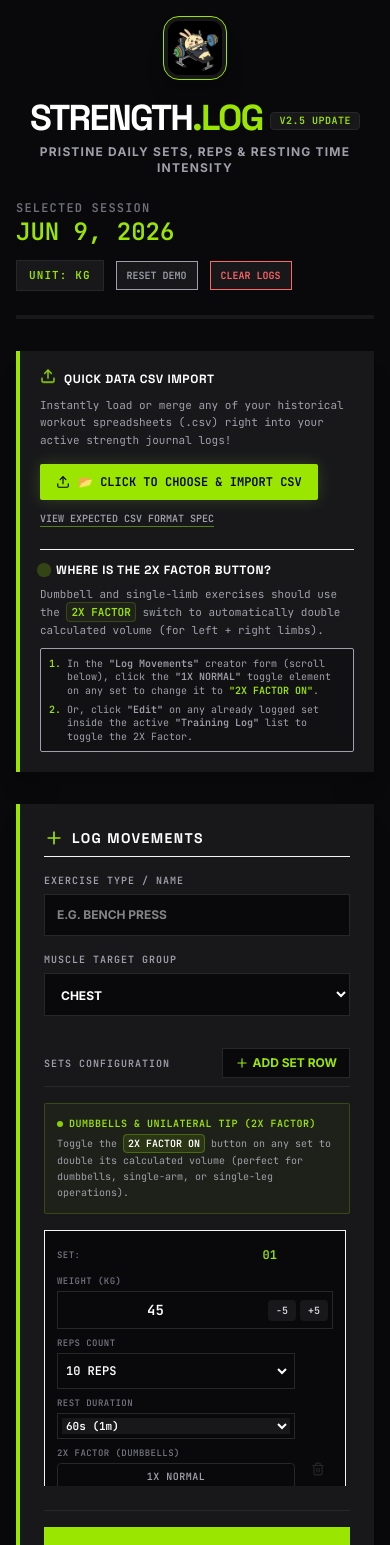
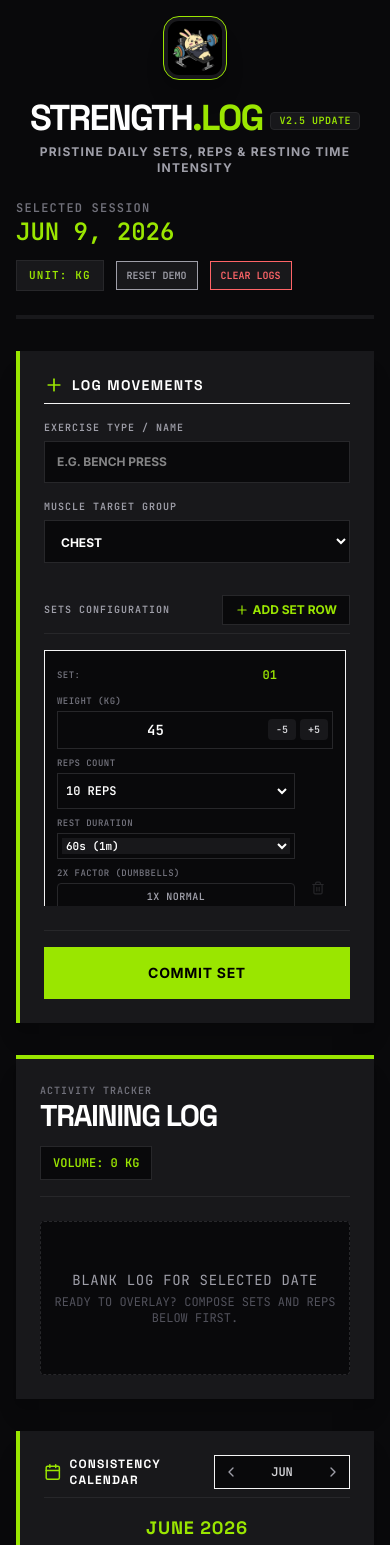
Before and after one commit to ccywillis1992/workout-log, a React (Vite) app: page / in a window 390 px wide. Shown: the top 1545 px of the page. Built offline with nearby package versions, Linux system fonts and the light colour scheme.

Commit message:
feat: add toast notifications and improve SW handling
Implement a toast notification system to replace native alerts and enhance service worker cache management to prevent stale content in development environments.

```diff
--- a/src/App.tsx
+++ b/src/App.tsx
@@ -50,6 +50,40 @@ export default function App() {
   const [showDocumentation, setShowDocumentation] = useState<boolean>(false);
   const [timeRange, setTimeRange] = useState<number>(14);
 
+  // Toast Alert State
+  const [toast, setToast] = useState<{ message: string; type: 'success' | 'error' | 'info' } | null>(null);
+
+  const showToast = (message: string, type: 'success' | 'error' | 'info' = 'info') => {
+    setToast({ message, type });
+  };
+
+  useEffect(() => {
+    if (toast) {
+      const timer = setTimeout(() => {
+        setToast(null);
+      }, 3500);
+      return () => clearTimeout(timer);
+    }
+  }, [toast]);
+
+  // Action confirmation states
+  const [resetConfirm, setResetConfirm] = useState<boolean>(false);
+  const [clearConfirm, setClearConfirm] = useState<boolean>(false);
+
+  useEffect(() => {
+    if (resetConfirm) {
+      const timer = setTimeout(() => setResetConfirm(false), 4000);
+      return () => clearTimeout(timer);
+    }
+  }, [resetConfirm]);
+
+  useEffect(() => {
+    if (clearConfirm) {
+      const timer = setTimeout(() => setClearConfirm(false), 4000);
+      return () => clearTimeout(timer);
+    }
+  }, [clearConfirm]);
+
   // Calendar state
   const [currentMonth, setCurrentMonth] = useState<Date>(new Date());
 
@@ -253,7 +287,7 @@ export default function App() {
     const file = e.dataTransfer.files?.[0];
     if (file) {
       if (!file.name.endsWith('.csv')) {
-        alert("Please upload a valid Excel-compatible .csv file.");
+        showToast("Please upload a valid Excel-compatible .csv file.", "error");
         return;
       }
       const reader = new FileReader();
@@ -313,7 +347,7 @@ export default function App() {
   const handleImportCSV = (csvText: string) => {
     const parsed = parseCSV(csvText);
     if (parsed.length < 2) {
-      alert("Invalid CSV format or empty file.");
+      showToast("Invalid CSV format or empty file.", "error");
       return;
     }
 
@@ -335,7 +369,7 @@ export default function App() {
     const cardioInclineIdx = headers.indexOf("cardio incline angle");
 
     if (dateIdx === -1) {
-      alert("Required 'Date' column not found in CSV.");
+      showToast("Required 'Date' column not found in CSV.", "error");
       return;
     }
 
@@ -426,7 +460,7 @@ export default function App() {
 
     const updatedList = Array.from(tempLogsMap.values());
     saveLogsToStorage(updatedList);
-    alert("History CSV records successfully imported and merged!");
+    showToast("History CSV records successfully imported and merged!", "success");
   };
 
   // Committed set editing action triggers
@@ -578,7 +612,7 @@ export default function App() {
     }
 
     saveLogsToStorage(updatedLogs);
-    alert("Session health metrics and recovery notes saved!");
+    showToast("Session health metrics and recovery notes saved!", "success");
   };
 
   // Submit complete exercise to active log
@@ -654,17 +688,25 @@ export default function App() {
   };
 
   const handleResetSeedData = () => {
-    if (window.confirm("Are you sure you want to restore the helpful beginner sample data? Any current tracking changes will be kept or merged.")) {
-      saveLogsToStorage(generateInitialData());
+    if (!resetConfirm) {
+      setResetConfirm(true);
+      return;
     }
+    saveLogsToStorage(generateInitialData());
+    setResetConfirm(false);
+    showToast("Helpful beginner sample data restored successfully!", "success");
   };
 
   const handleClearAllData = () => {
-    if (window.confirm("Wipe all tracking logs? This will clean up your local storage completely.")) {
-      saveLogsToStorage([]);
-      setBodyWeightInput('');
-      setNotesInput('');
+    if (!clearConfirm) {
+      setClearConfirm(true);
+      return;
     }
+    saveLogsToStorage([]);
+    setBodyWeightInput('');
+    setNotesInput('');
+    setClearConfirm(false);
+    showToast("All tracking logs wiped successfully!", "info");
   };
 
   // Rest Timer Logic
@@ -777,7 +819,22 @@ export default function App() {
   }, [dateRangeList, logs]);
 
   return (
-    <div className="min-h-screen bg-zinc-950 text-zinc-100 font-sans p-4 sm:p-6 lg:p-8">
+    <div className="min-h-screen bg-zinc-950 text-zinc-100 font-sans p-4 sm:p-6 lg:p-8 relative">
+      <AnimatePresence>
+        {toast && (
+          <motion.div
+            initial={{ opacity: 0, y: -50, scale: 0.95 }}
+            animate={{ opacity: 1, y: 0, scale: 1 }}
+            exit={{ opacity: 0, scale: 0.95 }}
+            transition={{ duration: 0.2 }}
+            id="toast-notification"
+            className="fixed top-5 left-1/2 -translate-x-1/2 z-50 flex items-center gap-3 bg-zinc-900 border-l-4 border-lime-400 text-white px-5 py-3 shadow-[0_10px_35px_rgba(0,0,0,0.8)] border border-zinc-800 rounded font-mono text-xs max-w-md w-[calc(100%-2rem)]"
+          >
+            <div className={`w-2 h-2 rounded-full shrink-0 ${toast.type === 'error' ? 'bg-red-500 animate-pulse' : toast.type === 'success' ? 'bg-lime-500 animate-ping' : 'bg-lime-400 animate-pulse'}`} />
+            <div className="flex-1 font-bold">{toast.message}</div>
+          </motion.div>
+        )}
+      </AnimatePresence>
       {/* Container wrapper limiting maximum width for modern visual spacing */}
       <div id="app_container" className="max-w-7xl mx-auto space-y-8 animate-[fadeIn_0.5s_ease-out]">
 
@@ -820,82 +877,29 @@ export default function App() {
 
               <button
                 onClick={handleResetSeedData}
-                className="px-2.5 py-1.5 bg-zinc-900 hover:bg-zinc-850 text-zinc-400 hover:text-white border border-zinc-805 text-[10px] font-bold font-mono uppercase transition cursor-pointer"
+                className={`px-2.5 py-1.5 transition duration-200 text-[10px] font-bold font-mono uppercase cursor-pointer border ${
+                  resetConfirm
+                    ? "bg-amber-950/40 text-amber-400 border-amber-500/80 animate-pulse"
+                    : "bg-zinc-900 hover:bg-zinc-850 text-zinc-400 hover:text-white border-zinc-805"
+                }`}
               >
-                Reset Demo
+                {resetConfirm ? "Confirm resetting?" : "Reset Demo"}
               </button>
               <button
                 onClick={handleClearAllData}
-                className="px-2.5 py-1.5 bg-zinc-900 hover:bg-red-950/20 text-red-400 border border-zinc-855 text-[10px] font-bold font-mono uppercase transition cursor-pointer"
+                className={`px-2.5 py-1.5 transition duration-200 text-[10px] font-bold font-mono uppercase cursor-pointer border ${
+                  clearConfirm
+                    ? "bg-red-950 text-red-400 border-red-500/80 animate-pulse animate-duration-500"
+                    : "bg-zinc-900 hover:bg-red-950/20 text-red-400 border-zinc-855"
+                }`}
               >
-                Clear Logs
+                {clearConfirm ? "Confirm Wiping?" : "Clear Logs"}
               </button>
             </div>
           </div>
         </header>
 
-        {/* QUICK ACCESS FEATURE & DATA NAVIGATION BAR */}
-        <div id="quick_access_features_bar" className="grid grid-cols-1 md:grid-cols-2 gap-6 bg-zinc-900 border-l-4 border-lime-400 p-5 shadow-xl font-mono text-xs">
-
-          {/* FEATURE 1: EXTREMELY VISIBLE QUICK IMPORT PORTAL */}
-          <div className="space-y-2.5">
-            <div className="flex items-center gap-2">
-              <Upload className="w-4 h-4 text-lime-400 animate-bounce" />
-              <h3 className="font-display font-extrabold uppercase text-white tracking-wider text-xs">Quick Data CSV Import</h3>
-            </div>
-            <p className="text-zinc-400 leading-relaxed text-[11px]">
-              Instantly load or merge any of your historical workout spreadsheets (.csv) right into your active strength journal logs!
-            </p>
-            <div className="flex flex-wrap items-center gap-3 pt-1">
-              <button
-                onClick={() => {
-                  const inputEl = document.getElementById('csv-file-upload');
-                  if (inputEl) {
-                    (inputEl as HTMLInputElement).click();
-                  } else {
-                    alert("Uploader database target is loading. Please drag and drop or upload via the footer Control section.");
-                  }
-                }}
-                className="bg-lime-400 text-black hover:bg-white hover:text-black transition-all font-black uppercase text-xs px-4 py-2.5 flex items-center gap-2 cursor-pointer shadow-[0_0_15px_rgba(163,230,53,0.2)] rounded-xs"
-              >
-                <Upload className="w-3.5 h-3.5" />
-                <span>📂 CLICK TO CHOOSE & IMPORT CSV</span>
-              </button>
-              <button
-                onClick={() => {
-                  const el = document.getElementById('export_data_center');
-                  if (el) {
-                    el.scrollIntoView({ behavior: 'smooth' });
-                  }
-                }}
-                className="text-[10px] text-zinc-400 hover:text-white uppercase font-bold underline decoration-lime-400/50 underline-offset-4 transition cursor-pointer"
-              >
-                View Expected CSV Format spec
-              </button>
-            </div>
-          </div>
-
-          {/* FEATURE 2: 2X FACTOR EXPLAINER HUB */}
-          <div className="space-y-2 border-t md:border-t-0 md:border-l border-zinc-805/80 pt-3 md:pt-0 md:pl-5">
-            <div className="flex items-center gap-2">
-              <span className="w-2 h-2 rounded-full bg-lime-400 animate-ping"></span>
-              <h3 className="font-display font-extrabold uppercase text-white tracking-wider text-xs">Where is the 2X Factor Button?</h3>
-            </div>
-            <p className="text-zinc-400 leading-relaxed text-[11px]">
-              Dumbbell and single-limb exercises should use the <span className="text-lime-400 font-extrabold bg-lime-400/5 px-1 py-0.5 border border-lime-400/20 rounded">2X FACTOR</span> switch to automatically double calculated volume (for left + right limbs).
-            </p>
-            <div className="text-[10px] text-zinc-400 space-y-1 bg-zinc-950/40 p-2 border border-zinc-850/60 rounded-xs">
-              <div className="flex items-start gap-1.5">
-                <span className="text-lime-400 font-bold">1.</span>
-                <span>In the <strong>"Log Movements"</strong> creator form (scroll below), click the <strong className="text-zinc-350">"1X NORMAL"</strong> toggle element on any set to change it to <strong className="text-lime-400 font-black">"2X FACTOR ON"</strong>.</span>
-              </div>
-              <div className="flex items-start gap-1.5 pt-0.5">
-                <span className="text-lime-400 font-bold">2.</span>
-                <span>Or, click <strong>"Edit"</strong> on any already logged set inside the active <strong>"Training Log"</strong> list to toggle the 2X Factor.</span>
-              </div>
-            </div>
-          </div>
-        </div>
+
 
         {/* CORE WORKSPACE GRID */}
         <div id="core_cols_wrapper" className="flex flex-col lg:grid lg:grid-cols-12 gap-8 items-start">
@@ -1526,17 +1530,7 @@ export default function App() {
                     </button>
                   </div>
 
-                  {selectedCategory !== 'Cardio' && (
-                    <div className="bg-lime-400/5 border border-lime-400/20 p-3 text-[10px] text-zinc-400 font-mono leading-relaxed rounded-xs space-y-1">
-                      <div className="text-lime-400 font-black uppercase tracking-wider flex items-center gap-1.5">
-                        <span className="w-1.5 h-1.5 bg-lime-400 rounded-full animate-pulse"></span>
-                        <span>Dumbbells & Unilateral Tip (2X Factor)</span>
-                      </div>
-                      <p>
-                        Toggle the <span className="text-white bg-lime-400/10 px-1 py-0.5 border border-lime-400/30 rounded font-black">2X FACTOR ON</span> button on any set to double its calculated volume (perfect for dumbbells, single-arm, or single-leg operations).
-                      </p>
-                    </div>
-                  )}
+
 
                   {/* Header labels */}
                   {selectedCategory === 'Cardio' ? (
```
Also changed, not shown: index.html (+30 -2 lines).
